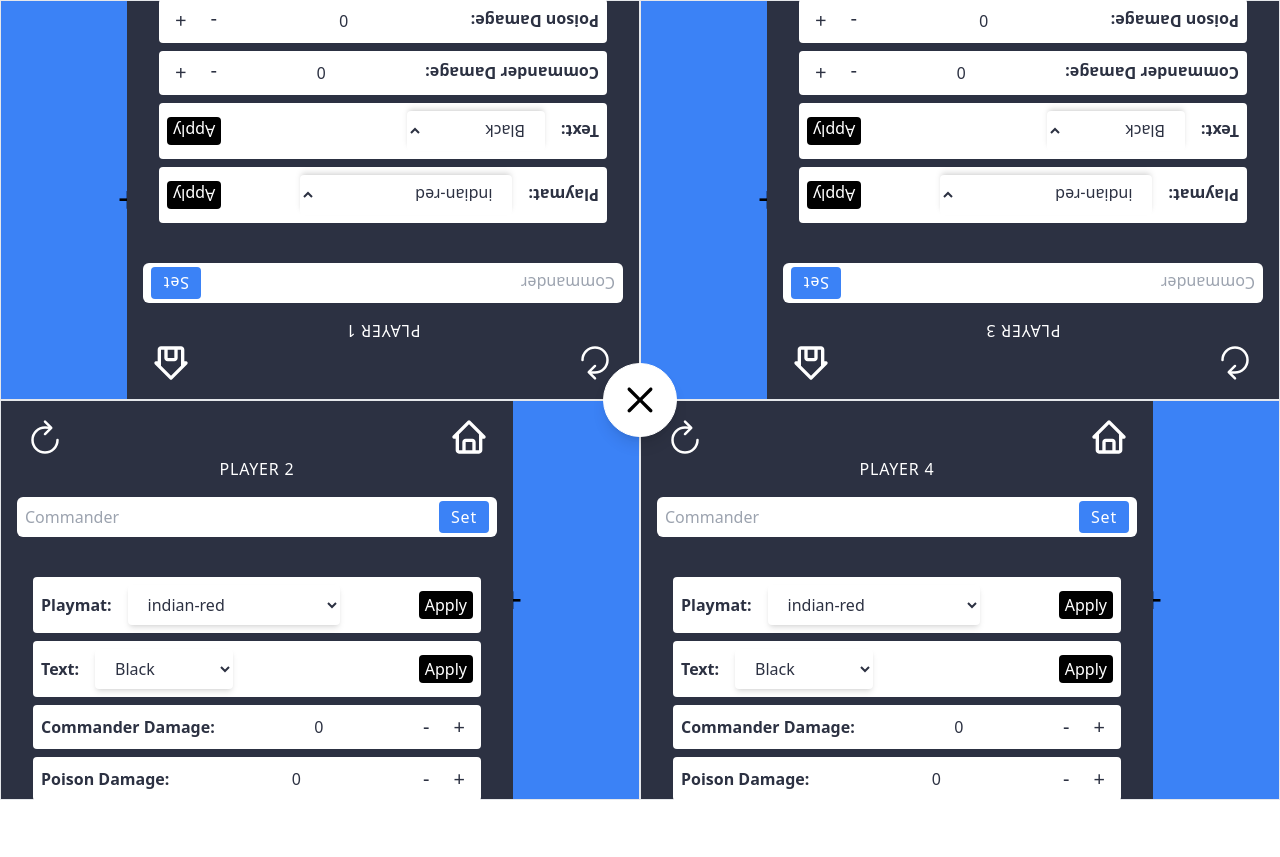
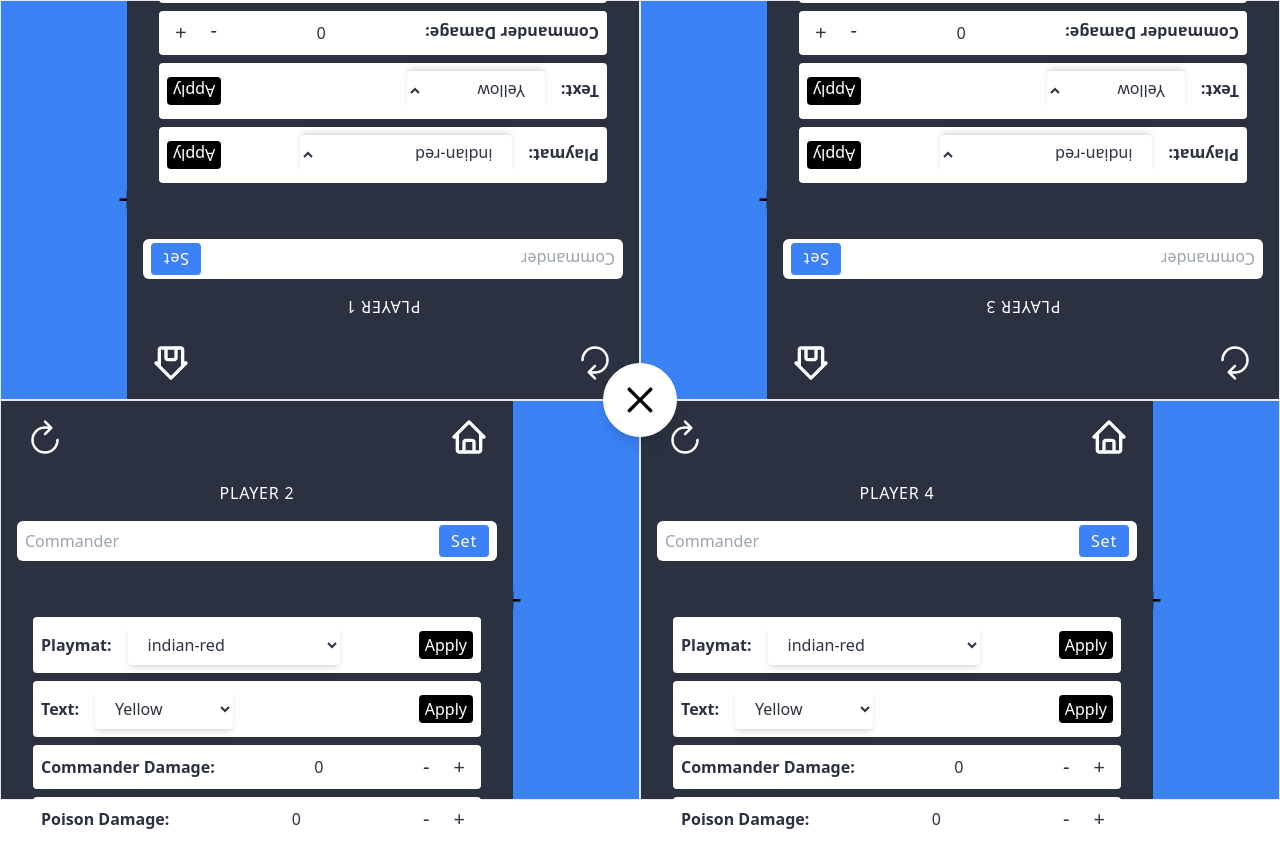
Before and after one commit to mdubelbeis/mtg-life-counter, a React (Vite) app: page /commander/three-players in a window 1280 px wide. Both pictures are taken after a click on the element 640 px from the left and 400 px from the top of the page. Before the commit the page ends 817 px from the top, so only its background shows below. Built offline with nearby package versions, Linux system fonts and the light colour scheme.

Commit message:
added logic for inputs

```diff
--- a/src/components/MobileMenu.tsx
+++ b/src/components/MobileMenu.tsx
@@ -17,7 +17,7 @@ const MobileMenu: React.FC<MobileMenuProps> = ({ onClick, menuBackground }) => {
   return (
     <div
       onClick={handleIconClick}
-      className={`absolute top-1/2 left-1/2 -translate-x-1/2 -translate-y-1/2 z-10 border-[1px] shadow-lg border-white ${menuBackground}`}
+      className={`absolute top-1/2 left-1/2 -translate-x-1/2 -translate-y-1/2 border-[1px] shadow-lg border-white z-40 ${menuBackground}`}
     >
       {!switchMenuIcon && <CgMenuGridR className="h-10 w-10" />}
       {switchMenuIcon && <CgClose className="h-10 w-10" />}
--- /dev/null
+++ b/src/components/PlaymatHeader/CommanderInputForm.tsx
@@ -0,0 +1,61 @@
+import { useState } from "react";
+import { useDispatch } from "react-redux";
+import { updatePlayerFourCommander } from "../../app/commander/PlayerFourSlice";
+import { updatePlayerOneCommander } from "../../app/commander/PlayerOneSlice";
+import { updatePlayerThreeCommander } from "../../app/commander/PlayerThreeSlice";
+import { updatePlayerTwoCommander } from "../../app/commander/PlayerTwoSlice";
+
+interface CommanderInputFormProps {
+  player: string;
+}
+const CommanderInputForm: React.FC<CommanderInputFormProps> = ({ player }) => {
+  const [errorMessage, setErrorMessage] = useState("");
+  const dispatch = useDispatch();
+
+  const handleCommanderSubmit = (e: React.ChangeEvent<HTMLFormElement>) => {
+    e.preventDefault();
+    if (e.currentTarget.commander.value.length > 0) {
+      setErrorMessage("");
+      switch (player) {
+        case "PlayerOne":
+          dispatch(updatePlayerOneCommander(e.currentTarget.commander.value));
+          break;
+        case "PlayerTwo":
+          dispatch(updatePlayerTwoCommander(e.currentTarget.commander.value));
+          break;
+        case "PlayerThree":
+          dispatch(updatePlayerThreeCommander(e.currentTarget.commander.value));
+          break;
+        case "PlayerFour":
+          dispatch(updatePlayerFourCommander(e.currentTarget.commander.value));
+          break;
+      }
+    } else {
+      setErrorMessage("Please enter a longer name");
+    }
+
+    e.currentTarget.commander.value = "";
+  };
+
+  return (
+    <form onSubmit={handleCommanderSubmit} className="w-full relative max-w-lg">
+      <label>
+        <input
+          type="text"
+          id="commander"
+          placeholder="Commander"
+          className="border-0 rounded-md w-full text-black px-2 py-2"
+        />
+      </label>
+      <button
+        className={`absolute top-[4px] right-2 bg-blue-500 rounded py-1 px-3 tracking-wider hover:bg-blue-700 active:bg-blue-700`}
+        onChange={() => console.log("Clicked")}
+      >
+        Set
+      </button>
+      <p className="text-red-500 py-2">{errorMessage}</p>
+    </form>
+  );
+};
+
+export default CommanderInputForm;
--- a/src/components/PlaymatHeader/DamageCounters.tsx
+++ b/src/components/PlaymatHeader/DamageCounters.tsx
@@ -124,8 +124,12 @@ const DamageCounters: React.FC<DamageCounterProps> = ({
       <h3 className="font-bold">{title}:</h3>
       <span>{counter}</span>
       <div className="flex gap-6 text-xl mr-2 items-center">
-        <span onClick={handleDecrement}>-</span>
-        <span onClick={handleIncrement}>+</span>
+        <span onClick={handleDecrement} className="hover:cursor-pointer">
+          -
+        </span>
+        <span onClick={handleIncrement} className="hover:cursor-pointer">
+          +
+        </span>
       </div>
     </div>
   );
--- /dev/null
+++ b/src/components/PlaymatHeader/PlaymatHeaderNav.tsx
@@ -0,0 +1,24 @@
+import { BiHome } from "react-icons/bi";
+import { Link } from "react-router-dom";
+import { IoRefresh } from "react-icons/io5";
+
+const handleRefreshGame = () => {
+  console.log("Refresh game");
+};
+
+const PlaymatHeaderNav: React.FC = () => {
+  return (
+    <nav>
+      <div className="absolute top-4 left-6" onClick={handleRefreshGame}>
+        <IoRefresh className="w-10 h-10 hover:cursor-pointer" />
+      </div>
+      <div className="absolute top-4 right-6">
+        <Link to="/">
+          <BiHome className="w-10 h-10" />
+        </Link>
+      </div>
+    </nav>
+  );
+};
+
+export default PlaymatHeaderNav;
--- a/src/components/PlaymatHeader/TextColorMenu.tsx
+++ b/src/components/PlaymatHeader/TextColorMenu.tsx
@@ -49,15 +49,14 @@ const TextColorMenu: React.FC<TextColorMenuProps> = ({ player }) => {
             name="textColor"
             id="textColor"
             className="py-2 px-4 rounded bg-white shadow-md"
+            defaultValue={"bg-blue-500"}
           >
-            <option value="bg-yellow-500">Yellow</option>
-            <option value="bg-blue-800">Dark Blue</option>
-            <option value="bg-green-800">Dark Green</option>
-            <option value="bg-black" selected>
-              Black
-            </option>
-            <option value="bg-slate-500">Colorless</option>
-            <option value="bg-white">White</option>
+            <option value="text-yellow-500">Yellow</option>
+            <option value="text-blue-800">Dark Blue</option>
+            <option value="text-green-800">Dark Green</option>
+            <option value="text-black">Black</option>
+            <option value="text-slate-500">Colorless</option>
+            <option value="text-white">White</option>
           </select>
         </label>
         <ApplyButton />
--- /dev/null
+++ b/src/components/ui/PlaySide.tsx
@@ -0,0 +1,9 @@
+interface PlaySideProps {
+  children: React.ReactNode;
+}
+
+const PlaySide: React.FC<PlaySideProps> = ({ children }) => {
+  return <div className="w-full h-full">{children}</div>;
+};
+
+export default PlaySide;
--- a/src/components/ui/PlaymatHeader.tsx
+++ b/src/components/ui/PlaymatHeader.tsx
@@ -1,10 +1,10 @@
-import { useDispatch } from "react-redux";
-import { BiHome } from "react-icons/bi";
-import { Link } from "react-router-dom";
-import { IoRefresh } from "react-icons/io5";
 import DamageCounters from "../PlaymatHeader/DamageCounters";
 import BackgroundColorMenu from "../PlaymatHeader/BackgroundColorMenu";
 import TextColorMenu from "../PlaymatHeader/TextColorMenu";
+import CommanderInputForm from "../PlaymatHeader/CommanderInputForm";
+import PlaymatHeaderNav from "../PlaymatHeader/PlaymatHeaderNav";
+import { RootState } from "../../app/store";
+import { useSelector } from "react-redux";
 
 interface PlaymatHeaderProps {
   commanderDamage: number;
@@ -19,68 +19,45 @@ const PlaymatHeader: React.FC<PlaymatHeaderProps> = ({
   poisonDamage,
   commanderDamage,
 }) => {
-  const dispatch = useDispatch();
-  // const [newTextColor, setNewTextColor] = useState<string>("");
+  let commanderName;
 
-  // TODO: CANI? Get commander name, query the API, get an img and set game-board background???
   const getPlayer = () => {
     switch (player) {
       case "PlayerOne":
+        commanderName = useSelector(
+          (state: RootState) => state.PlayerOne.commander
+        );
         return "PLAYER 1";
       case "PlayerTwo":
+        commanderName = useSelector(
+          (state: RootState) => state.PlayerTwo.commander
+        );
         return "PLAYER 2";
       case "PlayerThree":
+        commanderName = useSelector(
+          (state: RootState) => state.PlayerThree.commander
+        );
         return "PLAYER 3";
       case "PlayerFour":
+        commanderName = useSelector(
+          (state: RootState) => state.PlayerFour.commander
+        );
         return "PLAYER 4";
     }
   };
 
-  const handleCommanderSubmit = (e: React.ChangeEvent<HTMLFormElement>) => {
-    e.preventDefault();
-  };
-
-  const handleRefreshGame = () => {
-    // Dispatch to each player, resetting lifeTotal, commander damage, poison damage
-  };
-
   return (
-    // HAMBURGER MENU
     <header
       className={`absolute ${
         opacity === "0" ? "hidden" : ""
-      } top-0 left-0 bg-[#2c3142] w-full text-white p-4 h-full flex flex-col items-center gap-6 max-w-lg`}
+      } top-0 left-0 bg-[#2c3142] w-full text-white p-4 h-full flex flex-col items-center gap-6 max-w-lg z-20`}
     >
-      {/* LINKS */}
-      <div className="absolute top-4 left-6" onClick={handleRefreshGame}>
-        <IoRefresh className="w-10 h-10 hover:cursor-pointer" />
-      </div>
-      <div className="absolute top-4 right-6">
-        <Link to="/">
-          <BiHome className="w-10 h-10" />
-        </Link>
-      </div>
+      <PlaymatHeaderNav />
       <div
         className={`opacity-${opacity} flex flex-col justify-center w-full items-center gap-4 mt-10`}
       >
         <div className="tracking-wider ">{getPlayer()}</div>
-        <form
-          onSubmit={handleCommanderSubmit}
-          className="w-full relative max-w-lg"
-        >
-          <label>
-            <input
-              type="text"
-              placeholder="Commander"
-              className="border-0 rounded-md w-full text-black px-2 py-2"
-            />
-          </label>
-          <button
-            className={`absolute top-[4px] right-2 bg-blue-500 rounded py-1 px-3 tracking-wider`}
-          >
-            Set
-          </button>
-        </form>
+        <CommanderInputForm player={player} />
       </div>
 
       <section
--- a/src/pages/commander/ThreePlayers.tsx
+++ b/src/pages/commander/ThreePlayers.tsx
@@ -4,6 +4,7 @@ import { RootState } from "../../app/store";
 import Playmat from "../../components/ui/Playmat";
 import { useState } from "react";
 import MobileMenu from "../../components/MobileMenu";
+import PlaySide from "../../components/ui/PlaySide";
 
 const ThreePlayers: React.FC = () => {
   const playerOneStats = useSelector((state: RootState) => state.PlayerOne);
@@ -29,22 +30,22 @@ const ThreePlayers: React.FC = () => {
   return (
     <div className="relative w-screen h-screen text-black grid grid-cols-2 grid-rows-2">
       <MobileMenu onClick={handleMenuClick} menuBackground={menuBackground} />
-      <div className="w-full h-full">
-        <div className="w-full h-full rotate-180 bg-slate-500">
+      <PlaySide>
+        <div className="w-full h-full rotate-180">
           <Playmat playerStats={playerOneStats} opacity={mobileMenuOpacity} />
         </div>
         <div className="w-full h-full">
           <Playmat playerStats={playerTwoStats} opacity={mobileMenuOpacity} />
         </div>
-      </div>
-      <div className="w-full h-full">
+      </PlaySide>
+      <PlaySide>
         <div className="w-full h-full rotate-180">
           <Playmat playerStats={playerThreeStats} opacity={mobileMenuOpacity} />
         </div>
         <div className="w-full h-full">
           <Playmat playerStats={playerFourStats} opacity={mobileMenuOpacity} />
         </div>
-      </div>
+      </PlaySide>
     </div>
   );
 };
--- a/src/pages/commander/TwoPlayers.tsx
+++ b/src/pages/commander/TwoPlayers.tsx
@@ -6,8 +6,8 @@ import { useState } from "react";
 import MobileMenu from "../../components/MobileMenu";
 
 const TwoPlayers: React.FC = () => {
-  const playerOneStats = useSelector((state: RootState) => state.PlayerOne);
-  const playerTwoStats = useSelector((state: RootState) => state.PlayerTwo);
+  let playerOneStats = useSelector((state: RootState) => state.PlayerOne);
+  let playerTwoStats = useSelector((state: RootState) => state.PlayerTwo);
   const [mobileMenuOpacity, setMobileMenuOpacity] = useState<string>("0");
   const [menuBackground, setMenuBackground] = useState(
     "text-white bg-black p-4 rounded-full"
```
Also changed, not shown: src/components/ui/Playmat.tsx (+34 -3 lines).
